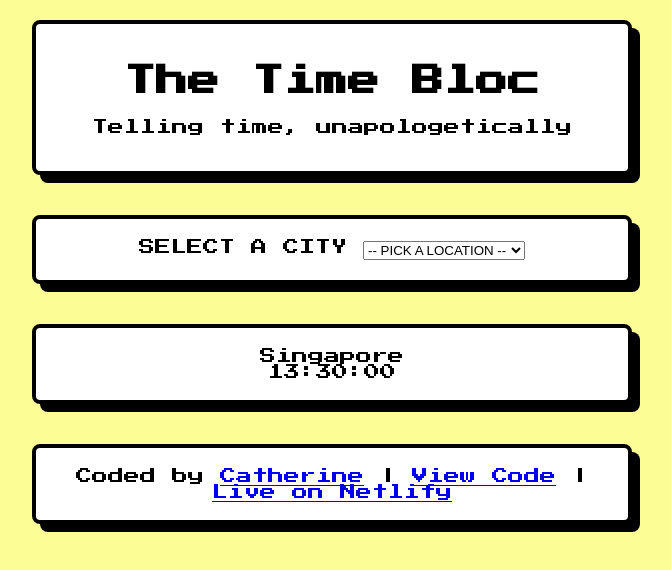
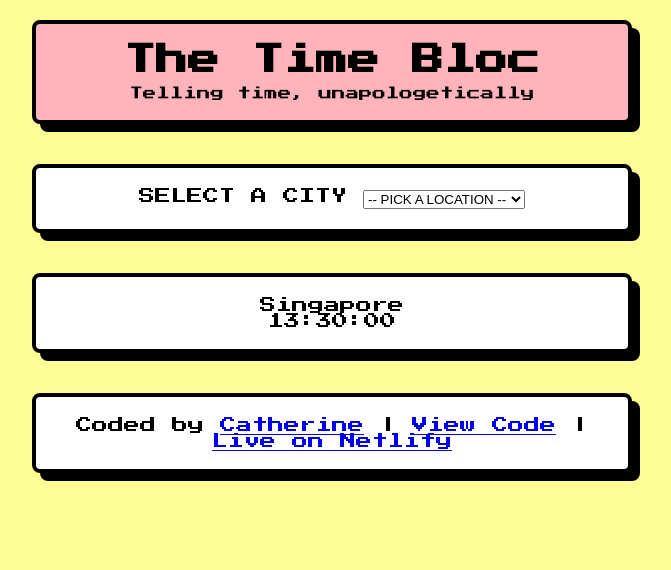
Before and after one commit to csarq/the-time-bloc, a plain HTML site: page index.html in a window 1280 px wide. Shown: the whole page, without its empty margins (308-979 px from the left). Drawn offline with Linux system fonts and the light colour scheme.

Commit message:
style header

```diff
--- a/src/style.css
+++ b/src/style.css
@@ -23,3 +23,16 @@ body {
   margin-bottom: 40px;
   background-color: white;
 }
+
+.app-header {
+  background-color: #ffb3ba;
+}
+
+h1 {
+  margin: 0 0 10px 0;
+}
+
+.tagline {
+  margin: 0;
+  font-size: 13.5px;
+}
```
